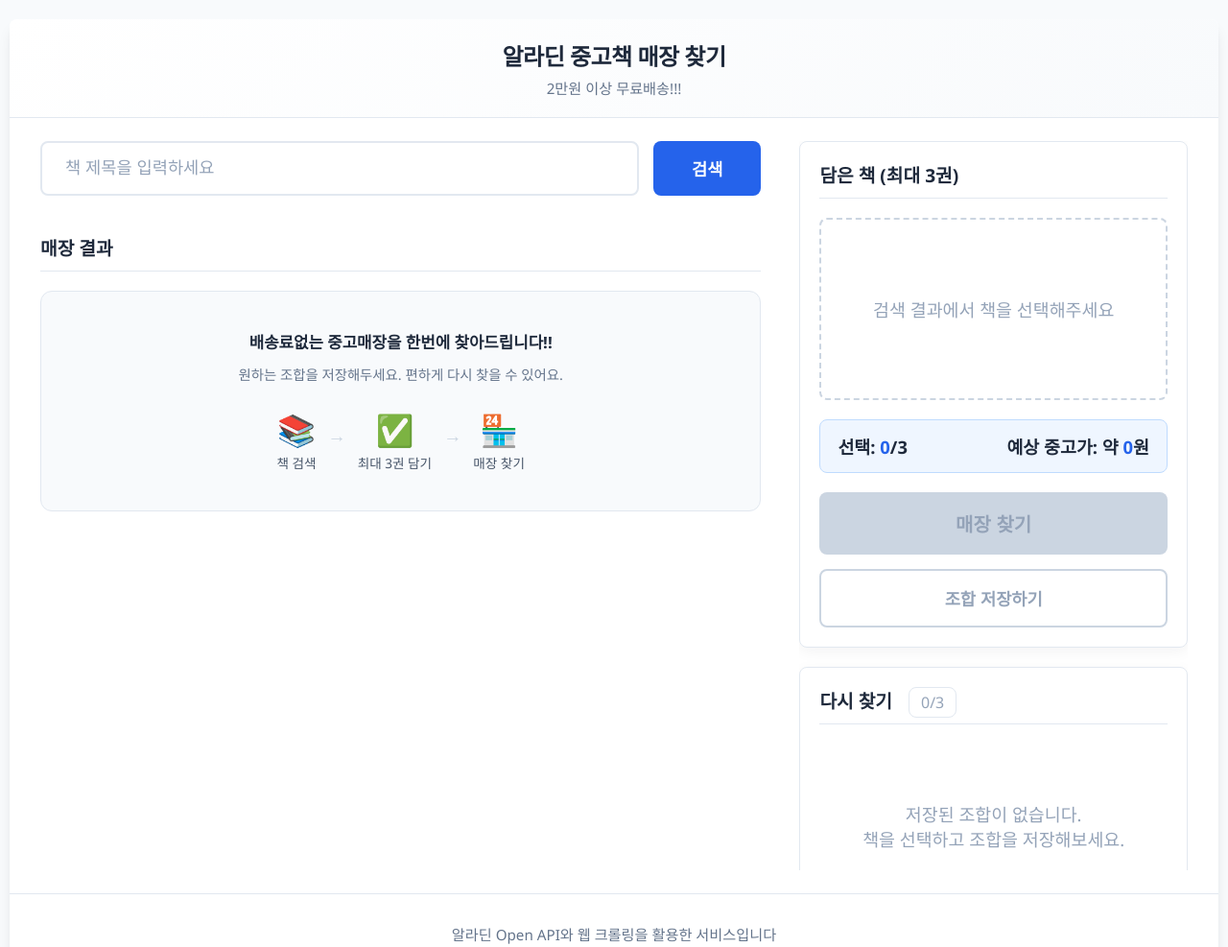
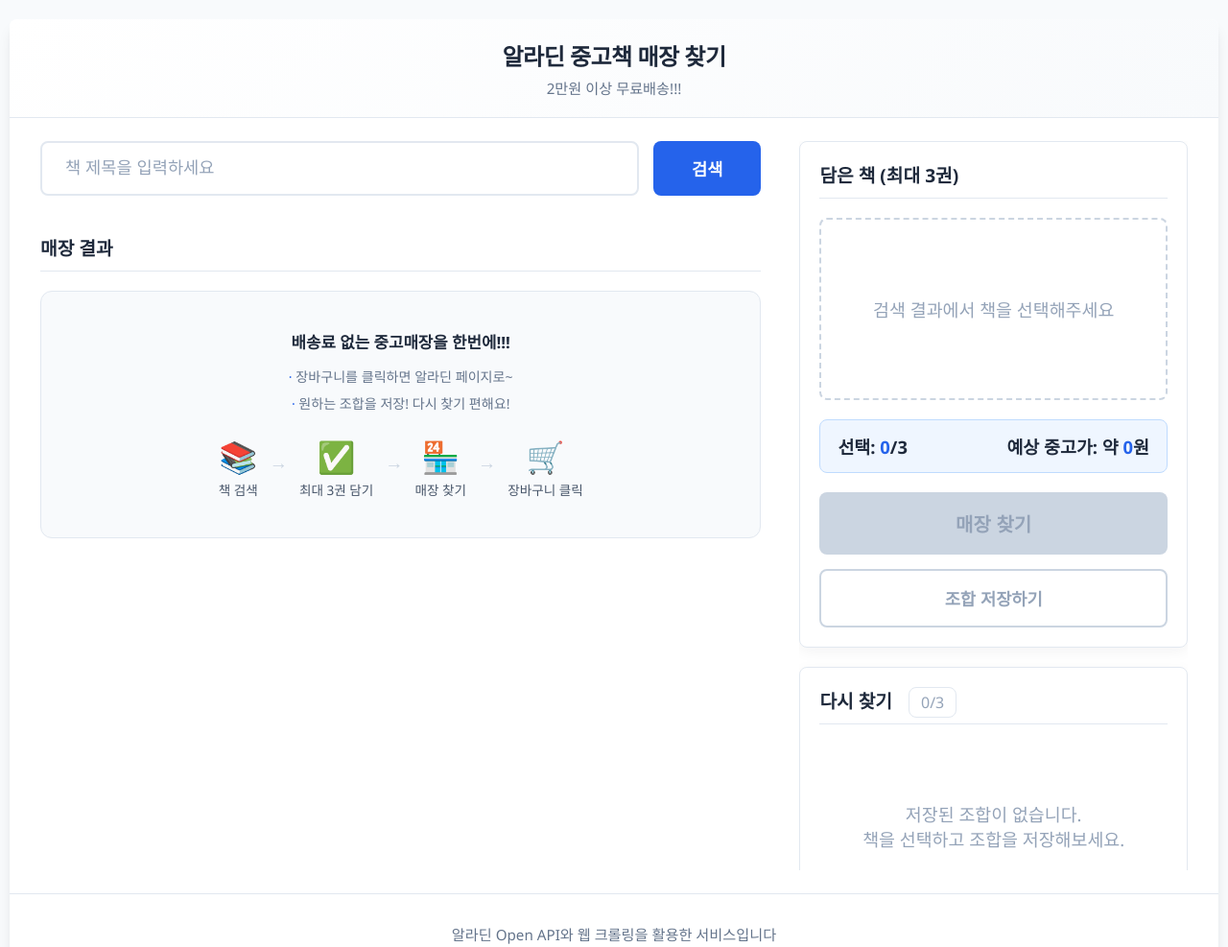
Before and after one commit to omokpark/aladin-used-book-finder, a website: page frontend/index.html in a window 1280 px wide. Shown: the top 987 px of the page at 96% size. Drawn offline with Linux system fonts and the light colour scheme; a web font is replaced by a local one.

Commit message:
fix: 온보딩 문구 및 단계 수정 (장바구니 클릭 추가)

```diff
--- a/frontend/css/style.css
+++ b/frontend/css/style.css
@@ -454,6 +454,21 @@
   font-size: 0.9rem;
   color: #64748b;
   margin-bottom: 32px;
+}
+.onboarding-sub-list {
+  list-style: none;
+  padding: 0;
+  margin-bottom: 24px;
+}
+.onboarding-sub-list li {
+  font-size: 0.88rem;
+  color: #64748b;
+  padding: 3px 0;
+  line-height: 1.6;
+}
+.onboarding-sub-list li::before {
+  content: '· ';
+  color: #2563eb;
 }
 .onboarding-steps {
   display: flex;
--- a/frontend/js/app.js
+++ b/frontend/js/app.js
@@ -861,8 +861,11 @@
 function showOnboarding() {
   storeResultsDiv.innerHTML = `
     <div class="onboarding-card">
-      <p class="onboarding-desc">배송료없는 중고매장을 한번에 찾아드립니다!!</p>
-      <p class="onboarding-sub">원하는 조합을 저장해두세요. 편하게 다시 찾을 수 있어요.</p>
+      <p class="onboarding-desc">배송료 없는 중고매장을 한번에!!!</p>
+      <ul class="onboarding-sub-list">
+        <li>장바구니를 클릭하면 알라딘 페이지로~</li>
+        <li>원하는 조합을 저장! 다시 찾기 편해요!</li>
+      </ul>
       <div class="onboarding-steps">
         <div class="onboarding-step">
           <div class="onboarding-step-icon">📚</div>
@@ -877,6 +880,11 @@
         <div class="onboarding-step">
           <div class="onboarding-step-icon">🏪</div>
           <div class="onboarding-step-text">매장 찾기</div>
+        </div>
+        <div class="onboarding-arrow">→</div>
+        <div class="onboarding-step">
+          <div class="onboarding-step-icon">🛒</div>
+          <div class="onboarding-step-text">장바구니 클릭</div>
         </div>
       </div>
     </div>
```
